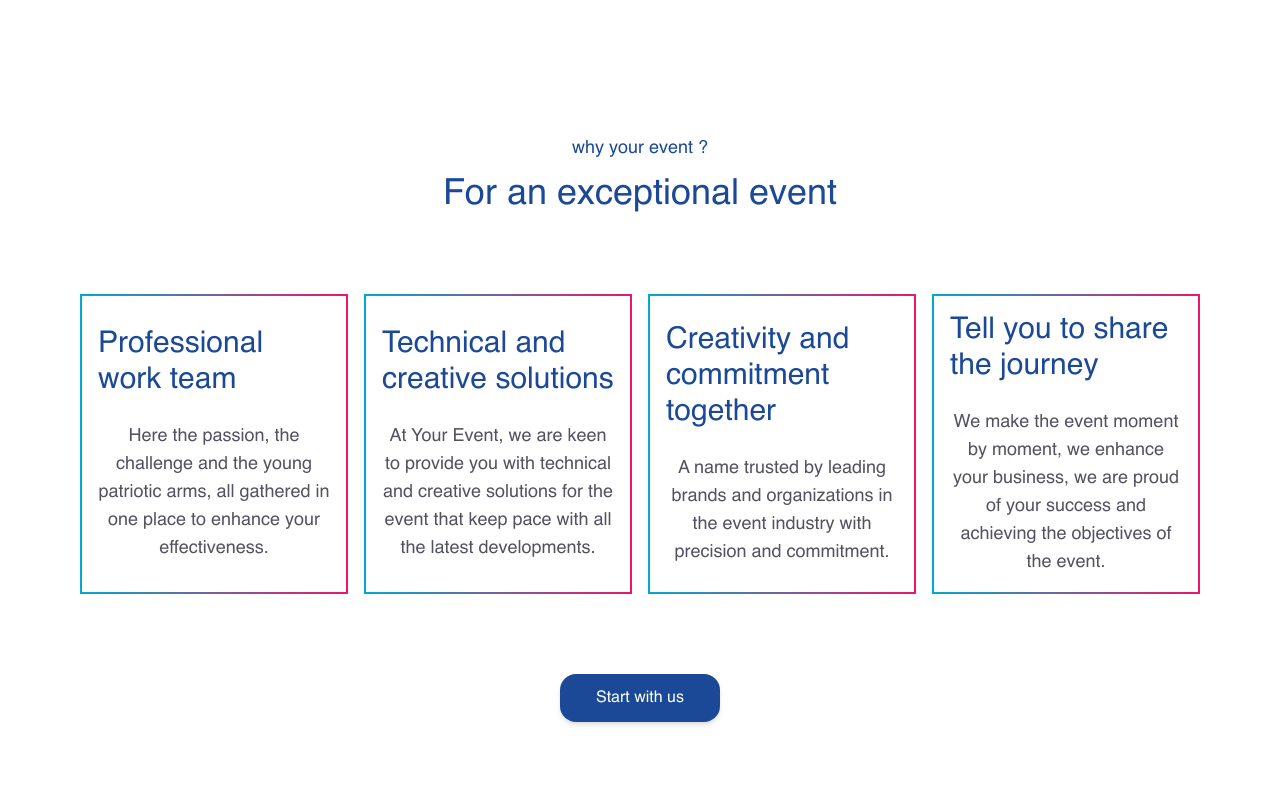
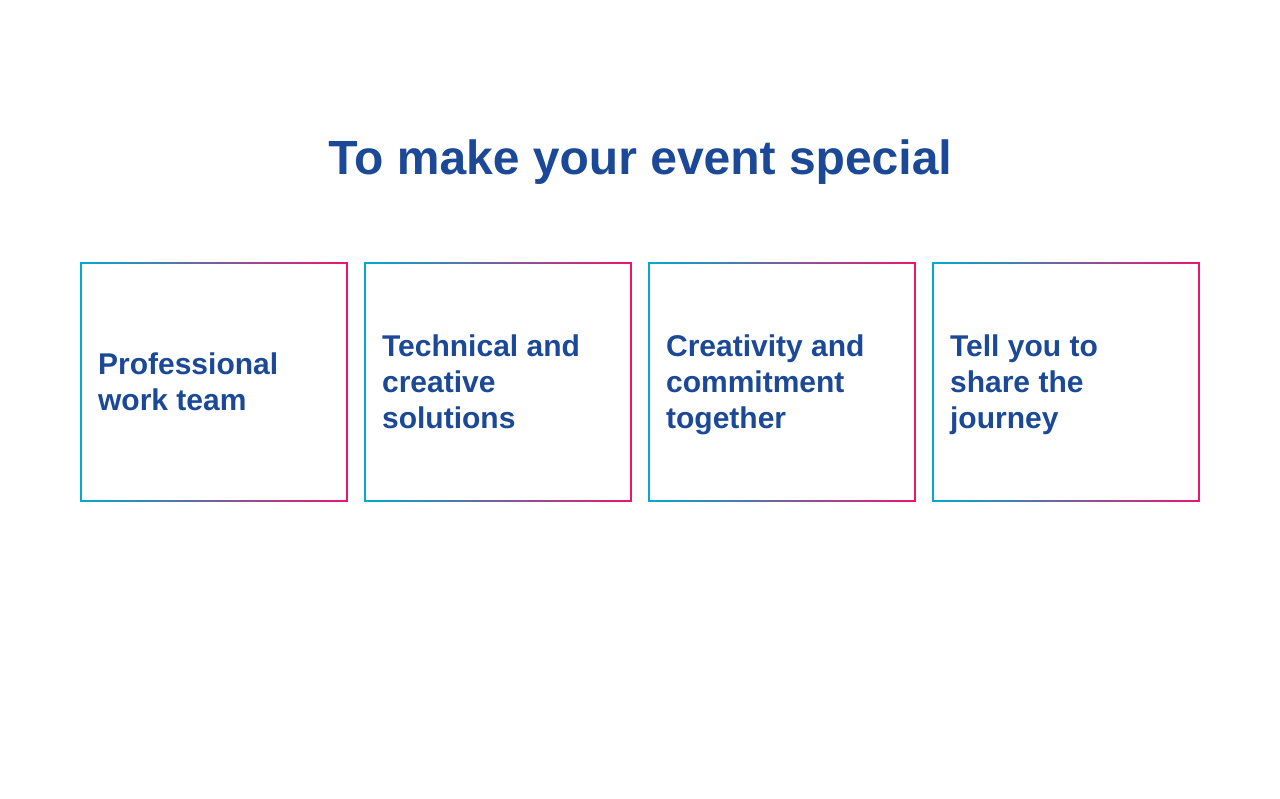
Before and after one commit to beko09/yourevent, a website: page public/index-en.html in a window 1280 px wide. Shown: the part 2340-3139 px from the top of the page. Drawn offline with Linux system fonts and the light colour scheme; a web font is replaced by a local one.

Commit message:
add: icon tiktok & edit why event section

```diff
--- a/public/index-en.html
+++ b/public/index-en.html
@@ -66,8 +66,8 @@
 
   <!-- start intro -->
   <section class="intro ">
-   <div class="container px-4  mx-auto">
-      <div class="grid grid-cols-1 lg:grid-cols-2 gap-4 place-content-center">
+   <div class="container px-4 mx-auto">
+      <div class="grid grid-cols-1 gap-4 lg:grid-cols-2 place-content-center">
         <div class="intro-content">
                 <h1 class="intro-title"> Make your event special</h1>
                 <a href="contact.html" class="mt-12 main-btn lg:mt-0">Connect with us</a>
@@ -126,7 +126,7 @@
                   <div class="swiper-intro-next">
                     <img src="assets/img/prev-arrow.svg" alt="Next"/>
                   </div>
-                  <div class="swiper-pagination text-white relative w-10 h-1"></div>
+                  <div class="relative w-10 h-1 text-white swiper-pagination"></div>
                   <div class="swiper-intro-prev">
                     <img src="assets/img/next-arrow.svg" alt="prev"/>
                   </div>
@@ -154,7 +154,7 @@
         </h1>
       </div>
       <div class="w-full lg:w-[70%] mx-auto">
-        <p class="text-xl text-textGray text-justify">
+        <p class="text-xl text-justify text-textGray">
          Your Event (Hadathak) is a pioneer Saudi company in the industry of organizing and managing events by specialized cadres of the talent of our youth and their influential national competence, in providing all types of services from implementing, organizing and marketing of exhibitions, conferences and events inside and outside the Kingdom of Saudi Arabia, starting from the idea to your innovative event that last long in the minds and turn your goals into a tangible reality. This is done by the presence of cadres and talented national competencies with experience, who possess passion and challenge, by virtue of their participation in previous management of many major national events such as the King Abdulaziz Camel Festival, Okaz Historical Festival and Janadriyah National Festival.
         </p>
       </div>
@@ -234,48 +234,29 @@
   <section class="why-yourevent">
     <div class="container px-4 mx-auto lg:px-20">
       <div class="text-center">
-        <h6 class="pb-3 text-lg text-center text-primary">
-           why your event ?
-
-        </h6>
-        <h1 class="text-xl text-primary lg:text-4xl">
-          For an exceptional event
+        <h1 class="text-xl font-bold text-primary lg:text-5xl">
+          To make your event special
         </h1>
       </div>
       <div class="grid grid-cols-1 gap-4 pt-4 lg:grid-cols-4 lg:pt-20">
         <div class="why-card">
-
           <h2 class="why-title">Professional work team</h2>
-          <p class="why-text">
-
-           Here the passion, the challenge and the young patriotic arms, all gathered in one place to enhance your effectiveness.
-          </p>
         </div>
         <div class="why-card">
 
           <h2 class="why-title">Technical and creative solutions </h2>
-          <p class="why-text">
-            At Your Event, we are keen to provide you with technical and creative solutions for the event that keep pace with all the latest developments.
-          </p>
         </div>
         <div class="why-card">
 
           <h2 class="why-title">Creativity and commitment together</h2>
-          <p class="why-text">
-              A name trusted by leading brands and organizations in the event industry with precision and commitment.
-          </p>
         </div>
         <div class="why-card">
 
           <h2 class="why-title">Tell you to share the journey</h2>
-          <p class="why-text">
-            We make the event moment by moment, we enhance your business, we are proud of your success and achieving the objectives of the event.
-          </p>
+
         </div>
       </div>
-      <div class="flex flex-row justify-center pt-8 lg:pt-20">
-        <a href="contact.html" class="main-btn  shadow-md w-full">Start with us</a>
-      </div>
+
     </div>
     <ul class="shape-group-2">
       <li class="shape shape-1">
@@ -336,6 +317,9 @@
                 <a class="social-link" href="https://www.facebook.com/Youreventksa-116898091012630">
                   <i class="fab fa-facebook"></i>
                 </a>
+                 <a class="social-link" href="https://www.tiktok.com/@youreventksa?is_from_webapp=1&sender_device=pc">
+                  <i class="fab fa-tiktok"></i>
+                </a>
               </div>
             </div>
           </div>
--- a/src/style.css
+++ b/src/style.css
@@ -267,13 +267,13 @@ body {
   border-width: 5px;
 
   @apply flex flex-col gap-6 justify-center items-center transition-all relative overflow-hidden z-[9999] border-2 border-transparent
-  bg-white p-4 cursor-pointer  ease-linear duration-700 hover:before:translate-x-0
+  bg-white px-4 py-16 cursor-pointer  ease-linear duration-700 hover:before:translate-x-0
    before:absolute before:w-full before:h-full before:bg-primary before:text-white before:transition-all before:-translate-x-[100%] before:-z-[100] before:ease-in-out
 }
 
 
 .why-title {
-  @apply text-xl lg:text-3xl text-primary
+  @apply text-2xl lg:text-3xl font-bold text-primary
 }
 
 .why-text {
```
Also changed, not shown: public/available-jobs-en.html (+3 -0 lines), public/available-jobs.html (+3 -0 lines), public/contact-en.html (+3 -0 lines), public/contact.html (+3 -0 lines), public/index.html (+6 -25 lines), public/job-application-en.html (+3 -0 lines), public/job-application.html (+3 -0 lines), public/jobs-en.html (+3 -0 lines), public/jobs.html (+3 -0 lines), public/our-clients-en.html (+3 -0 lines), public/our-clients.html (+3 -0 lines), public/our-services-en.html (+3 -0 lines), public/our-services.html (+3 -0 lines), public/technical-solutions-en.html (+3 -0 lines), 2 more files.
